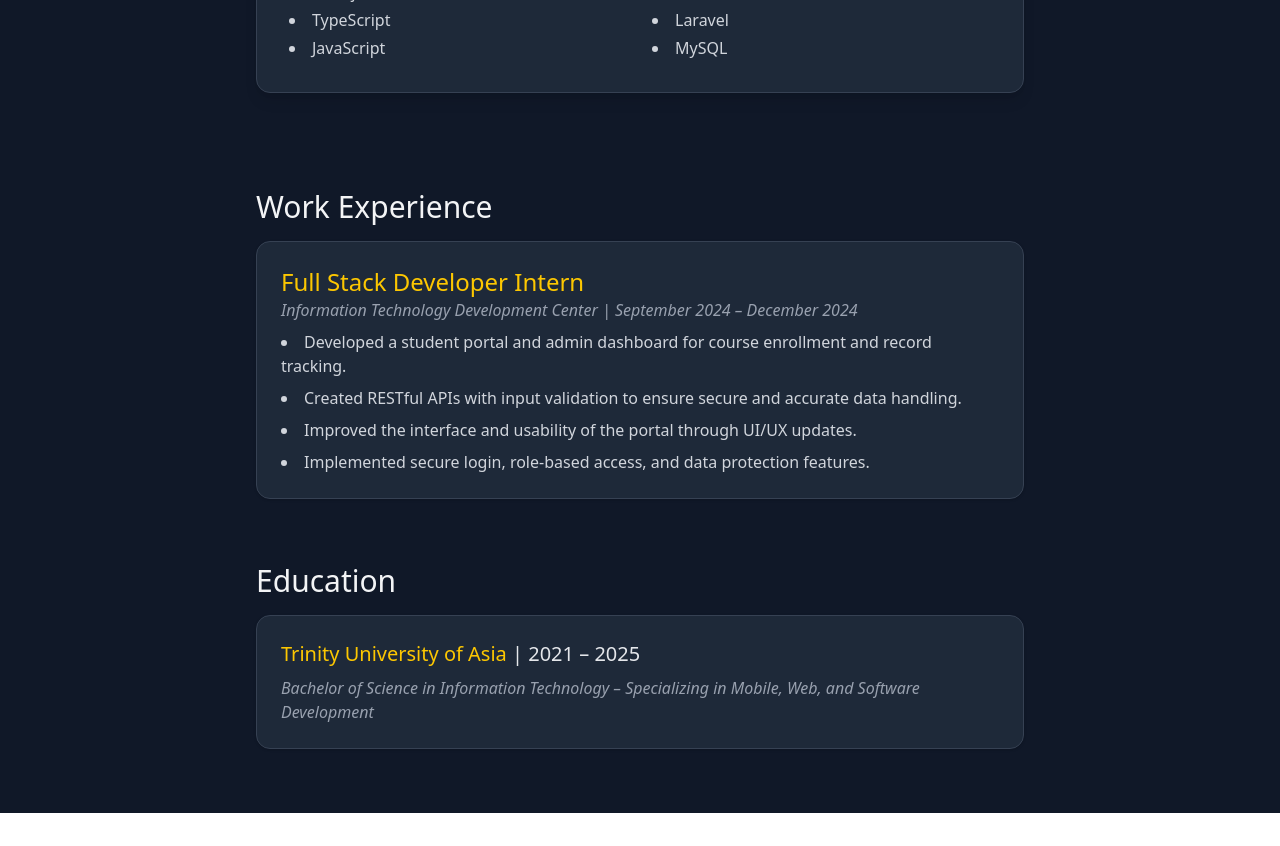
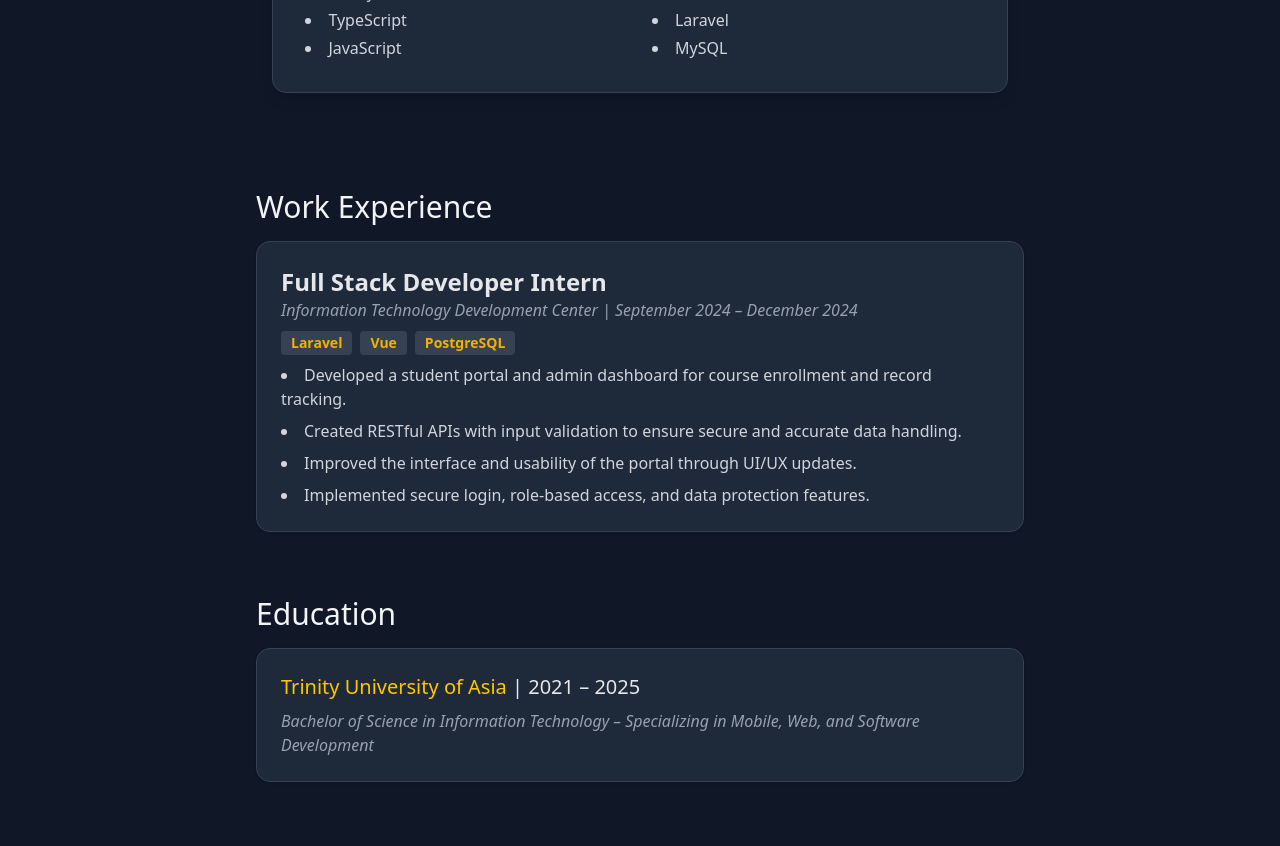
Before and after one commit to solorankYT/Portfolio, a React (Vite) app: page /about in a window 1280 px wide. Shown: the part 900-1746 px from the top of the page. Before the commit the page ends 1713 px from the top, so only its background shows below. Built offline with nearby package versions, Linux system fonts and the light colour scheme.

Commit message:
Added Transition Motion

```diff
--- a/package.json
+++ b/package.json
@@ -22,11 +22,13 @@
     "clsx": "^2.1.1",
     "jest-environment-jsdom": "^29.7.0",
     "lucide-react": "^0.511.0",
+    "motion": "^12.15.0",
     "react": "^19.1.0",
     "react-activity-calendar": "^2.7.12",
     "react-dom": "^19.1.0",
     "react-github-calendar": "^4.5.7",
     "react-icons": "^5.5.0",
+    "react-intersection-observer": "^9.16.0",
     "react-router-dom": "^7.6.0",
     "tailwind-merge": "^3.3.0",
     "tailwindcss": "^4.1.7"
--- a/src/About.tsx
+++ b/src/About.tsx
@@ -1,8 +1,18 @@
 import { Card } from "@/components/ui/card";
+import ScrollSection from "./components/ScrollSection";
+
+
+const stack = [
+  "Laravel",
+  "Vue",
+  "PostgreSQL",
+
+];
 
 export default function About() {
   return (
     <main className="bg-gray-900 dark:bg-gray-950 min-h-screen flex flex-col items-center py-16 px-4 sm:px-6 lg:px-8">
+      <ScrollSection>
       <Card className="max-w-3xl w-full p-8 bg-gray-800 border border-gray-700 rounded-xl shadow-lg flex flex-col items-center text-center my-8">
         <img
           src="./2x2.jpg"
@@ -56,16 +66,24 @@ export default function About() {
           </div>
         </div>
       </Card>
+      </ScrollSection>
 
-
+    <ScrollSection>
       <section className="max-w-3xl w-full mt-16 space-y-4">
         <h1 className="text-3xl text-gray-100">Work Experience</h1>
 
         <article className="bg-gray-800 border border-gray-700 rounded-xl p-6 shadow">
-          <h1 className="text-2xl text-yellow-400">Full Stack Developer Intern</h1>
+          <h1 className="text-2xl  text-gray-200 font-bold">Full Stack Developer Intern</h1>
           <p className="italic text-gray-400 mb-2">
             Information Technology Development Center | September 2024 – December 2024
           </p>
+
+          {stack.map((item, index) => (
+            <div key={index} className="inline-block bg-gray-700 text-yellow-500 text-sm font-semibold mr-2 px-2.5 py-0.5 rounded mb-2">
+              {item}
+            </div>
+          ))}
+
           <ul className="list-disc list-inside text-gray-300 space-y-2">
             <li>Developed a student portal and admin dashboard for course enrollment and record tracking.</li>
             <li>Created RESTful APIs with input validation to ensure secure and accurate data handling.</li>
@@ -74,7 +92,9 @@ export default function About() {
           </ul>
         </article>
       </section>
+      </ScrollSection>
 
+      <ScrollSection>
       <section className="max-w-3xl w-full mt-16 space-y-4">
         <h1 className="text-3xl text-gray-100">Education</h1>
         <article className="bg-gray-800 border border-gray-700 rounded-xl p-6 shadow">
@@ -86,6 +106,7 @@ export default function About() {
           </p>
         </article>
       </section>
+      </ScrollSection>
     </main>
   );
 }
--- a/src/App.tsx
+++ b/src/App.tsx
@@ -3,15 +3,17 @@ import NavBar from "./components/navBar";
 import Home from "./Home";
 import About from "./About";
 import ProjectPage from "./ProjectPage";
+import ScrollToTop from "./components/ScrollToTop";
 
 export default function App() {
   return (
     <div className="min-h-screen bg-gray-900 dark:bg-gray-950 flex flex-col">
 
       <NavBar />
-
+        <ScrollToTop/>
       <main className="flex-grow">
         <Routes>
+
           <Route path="/" element={<Home />} />
           <Route path="/about" element={<About />} />
           <Route path="/projectpage" element={<ProjectPage />} />
--- a/src/Home.tsx
+++ b/src/Home.tsx
@@ -4,22 +4,24 @@ import { CiLocationOn } from "react-icons/ci";
 import { FaFacebook, FaGithub, FaLinkedin } from "react-icons/fa";
 import { CgMail } from "react-icons/cg";
 import GitHubContribution from "./components/githubContribution";
+import ScrollSection from "./components/ScrollSection";
 
 export default function Home() {
   return (
     <div className="bg-gray-900 dark:bg-gray-950 min-h-screen flex flex-col">
+      <ScrollSection>
           <main className="container max-w-3xl mx-auto mt-20 p-8 bg-gray-800 border border-gray-700 rounded-xl shadow-lg border-b-0">
             <h1 className="text-4xl font-extrabold text-white mb-3">
               Hi, I’m <span className="text-yellow-400">Mark Funa</span>
             </h1>
-            <h3 className="flex items-center text-xl text-gray-500 font-semibold mb-3">
+            <h3 className="flex items-center text-xl text-gray-400 font-semibold mb-3">
               <CiLocationOn className="mr-2" />
               Quezon City, Philippines
             </h3>
 
             <p className="text-gray-400 text-lg leading-relaxed">
               <span className="text-yellow-400">Front-end Developer</span> with experience building e-commerce platforms and dashboards using <span className="text-yellow-400">React and TypeScript</span>.
-              <span className="text-gray-300"> I focus on writing clean, maintainable code and following best practices</span>.
+             I focus on writing clean, maintainable code and following best practices
               I enjoy working with others to build thoughtful, practical solutions.
             </p>
 
@@ -40,40 +42,47 @@ export default function Home() {
              </a>
               </li>
                 <li>
-             <a href="https://github.com/solorankYT">
+             <a href="https://www.linkedin.com/in/markfuna/">
               <div className="hover:text-yellow-400"> <FaLinkedin />  </div>
              </a>
               </li>
              <li>
-             <a href="https://www.linkedin.com/in/markfuna/">
+             <a href="https://mail.google.com/mail/?view=cm&fs=1&to=markfuna6@gmail.com" target="_blank">
               <div className="hover:text-yellow-400"> <CgMail />  </div>
              </a>
               </li>
             </ul>
+          </main>
+      </ScrollSection>
 
-          </main>
-
-          <section  className="container max-w-3xl mx-auto mt-10 p-8 bg-gray-800 border border-gray-700 rounded-xl shadow-lg">
-            <h2 className="text-2xl font-bold text-white mb-6 text-center">Technical Skills</h2>
+        <ScrollSection>
+            <section className="container max-w-3xl mx-auto mt-10 p-8 bg-gray-800 border border-gray-700 rounded-xl shadow-lg">
+                   <h2 className="text-2xl font-bold text-white mb-6 text-center">Technical Skills</h2>
             <SkillsCarousel />
             </section>
+        </ScrollSection>
 
-          <section id="projects" className="container max-w-3xl mx-auto mt-10 p-8 bg-gray-800 border border-gray-700 rounded-xl shadow-lg">
+       <ScrollSection>
+          <section className="container max-w-3xl mx-auto mt-10 p-8 bg-gray-800 border border-gray-700 rounded-xl shadow-lg">
             <h2 className="text-2xl font-bold text-white mb-6 text-center">Personal Projects</h2>
             <Projects />
           </section>
+          </ScrollSection>
 
+          <ScrollSection>
           <section className="container max-w-3xl mx-auto mt-10 p-8 bg-gray-800 border border-gray-700 rounded-xl shadow-lg">
              <h1 className="text-2xl font-bold text-gray-200 mb-6 text-center">Github Contributions</h1>
-            <GitHubContribution />
+          <GitHubContribution />
           </section>
+
+
 
           <footer className="container max-w-3xl mx-auto mt-10 p-8 bg-gray-800 border border-gray-700 rounded-xl shadow-lg">
             <p className="text-gray-400 text-center">
-              © 2023 Mark Funa. All rights reserved.
+              © 2025 Mark Funa. All rights reserved.
             </p>
-
             </footer>
+            </ScrollSection>
         </div>
   );
 }
--- a/src/ProjectPage.tsx
+++ b/src/ProjectPage.tsx
@@ -1,9 +1,11 @@
+import { Link } from "react-router-dom";
 
 export default function ProjectPage() {
     return (
 
         <main className="bg-gray-900 dark:bg-gray-950 min-h-screen flex items-center justify-center py-16 px-4 sm:px-6 lg:px-8">
-        <p className="text-white text-xl text-center">Sorry, Under Construction!! <br/>You can check my projects in home page for the mean time. Thank you</p>
+        <p className="text-white text-xl text-center">Sorry, Under Construction!! <br/>
+        You can check my projects in <span className="text-yellow-400"><Link to="/">home page</Link></span> for the mean time. Thank you</p>
          </main>
 
     );
--- /dev/null
+++ b/src/components/ScrollSection.tsx
@@ -0,0 +1,33 @@
+"use client";
+import { motion, useAnimation } from "framer-motion";
+import { useEffect } from "react";
+import { useInView } from "react-intersection-observer";
+
+export default function ScrollSection({ children }: { children: React.ReactNode }) {
+  const controls = useAnimation();
+  const [ref, inView] = useInView({ triggerOnce: true, threshold: 0.2 });
+
+  useEffect(() => {
+    if (inView) {
+      controls.start("visible");
+    }
+  }, [controls, inView]);
+
+  return (
+    <motion.div
+      ref={ref}
+      initial="hidden"
+      animate={controls}
+      variants={{
+        hidden: { opacity: 0, y: 40 },
+        visible: {
+          opacity: 1,
+          y: 0,
+          transition: { duration: 0.6, ease: "easeOut" },
+        },
+      }}
+    >
+      {children}
+    </motion.div>
+  );
+}
--- /dev/null
+++ b/src/components/ScrollToTop.tsx
@@ -0,0 +1,12 @@
+import { useEffect } from "react";
+import { useLocation } from "react-router-dom";
+
+export default function ScrollToTop() {
+  const { pathname } = useLocation();
+
+  useEffect(() => {
+    window.scrollTo(0, 0);
+  }, [pathname]);
+
+  return null;
+}
--- a/src/components/projects.tsx
+++ b/src/components/projects.tsx
@@ -11,7 +11,7 @@ export default function Projects() {
   },
   {
     title: "Ulam Generator",
-    image: "./ulamgen.png",
+    image: "./ulambox.png",
     description:
       "Ulam Generator is an innovative web app that dynamically creates personalized dish recommendations based on user-selected categories. Built with Next.js API routes, Firebase backend, and styled using Shadcn UI components, it offers fast, scalable, and visually engaging performance.",
     techstack: ["Next.js API route", "Firebase", "Shadcn"],
@@ -31,7 +31,6 @@ export default function Projects() {
     return (
         <div>
             {projects.map((project, index) => (
-
                 <div key={index}
                 className="bg-gray-900 border border-gray-700 rounded-xl shadow-lg p-4 mb-4 "
                 >
--- a/src/index.css
+++ b/src/index.css
@@ -25,6 +25,14 @@ background-size: 32px 32px;
 }
 .animate-scroll-reverse {
   animation: scroll-reverse  linear infinite;
+}
+
+.animate-scroll:hover {
+  animation-play-state: paused;
+}
+
+.animate-scroll-reverse:hover {
+  animation-play-state: paused;
 }
 
 
```
Also changed, not shown: public/ulambox.png (added), 1 other file (tests, documents, lock files or other folders).
